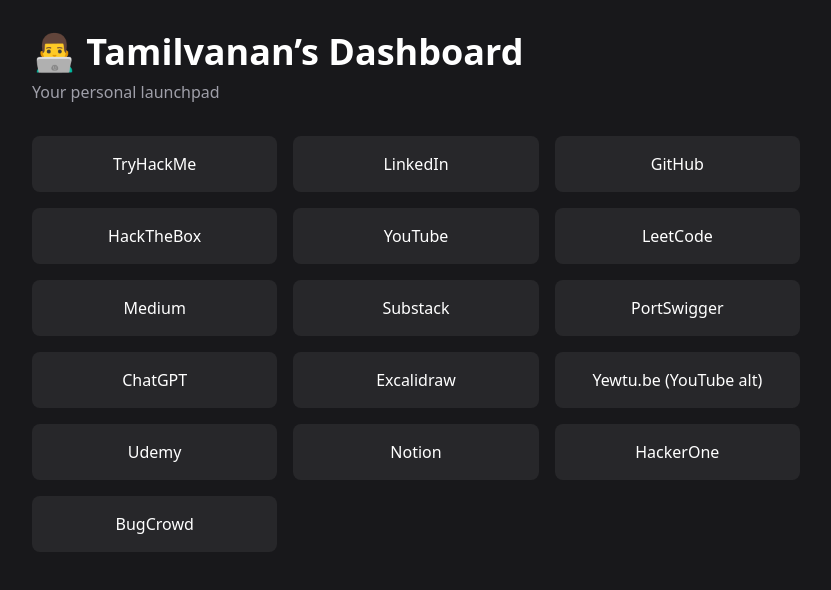
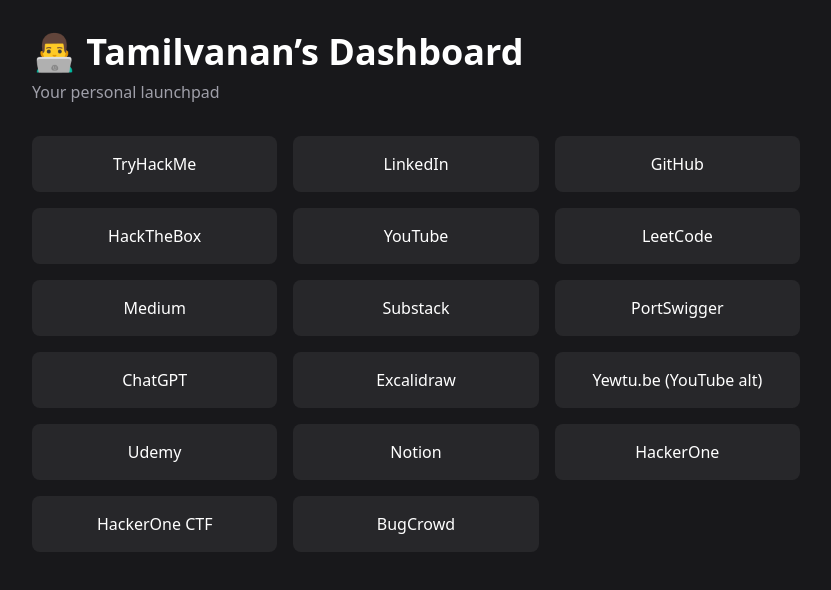
Before and after one commit to tamilvanansambasivam/my-dashboard, a React (Vite) app: page / in a window 1280 px wide. Shown: the top 590 px of the page, without its empty margins (224-1055 px from the left). Built offline with nearby package versions, Linux system fonts and the light colour scheme.

Commit message:
hackerone ctf

```diff
--- a/src/App.jsx
+++ b/src/App.jsx
@@ -42,6 +42,8 @@
           />
           <LinkCard title="Notion" url="https://www.notion.so/" />
           <LinkCard title="HackerOne" url="https://hackerone.com/tmlvnn" />
+          <LinkCard title="HackerOne CTF" url="https://ctf.hacker101.com/ctf" />
+
           <LinkCard title="BugCrowd" url="https://bugcrowd.com/tmlvnn" />
         </section>
       </div>
```
